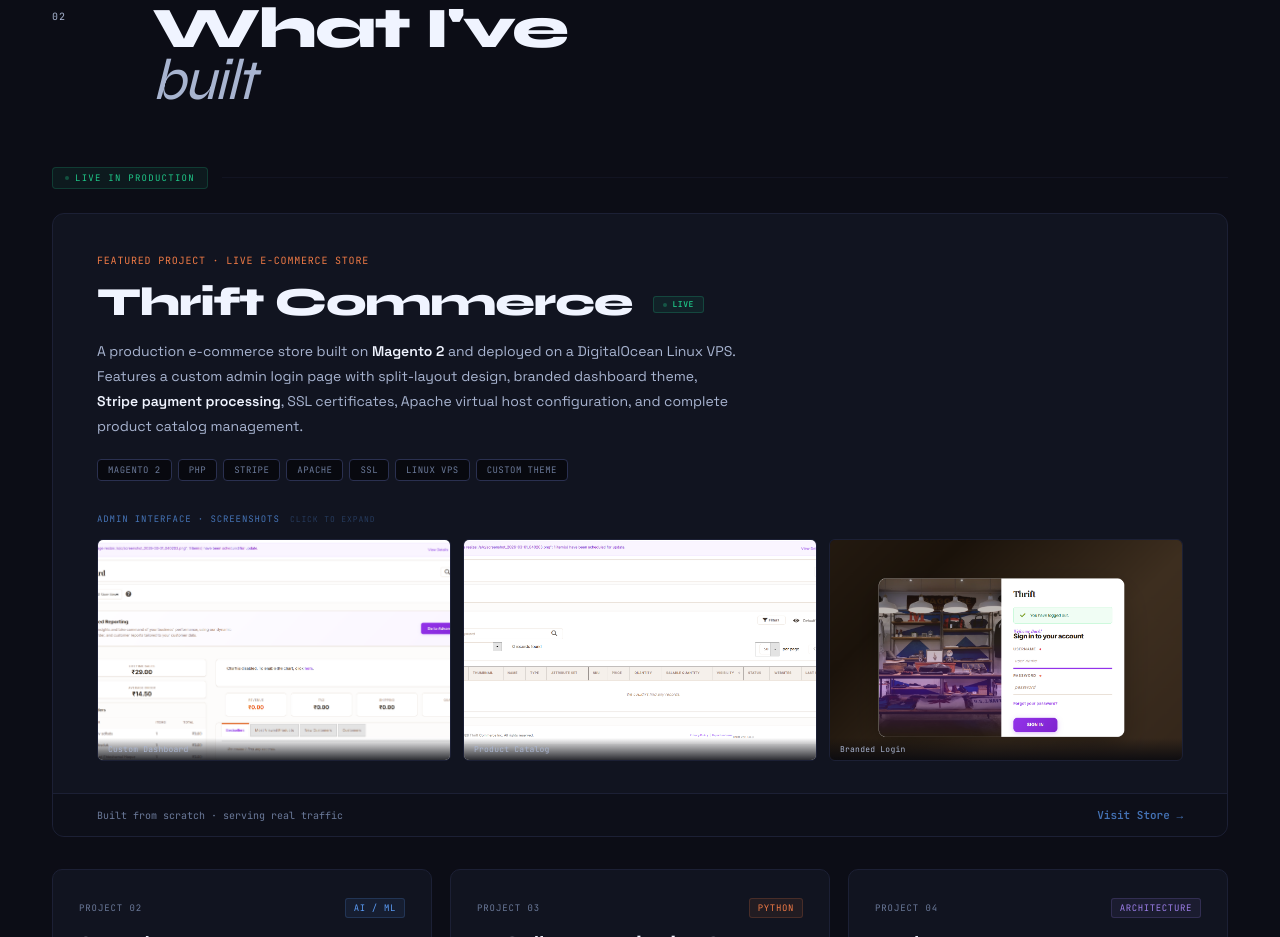
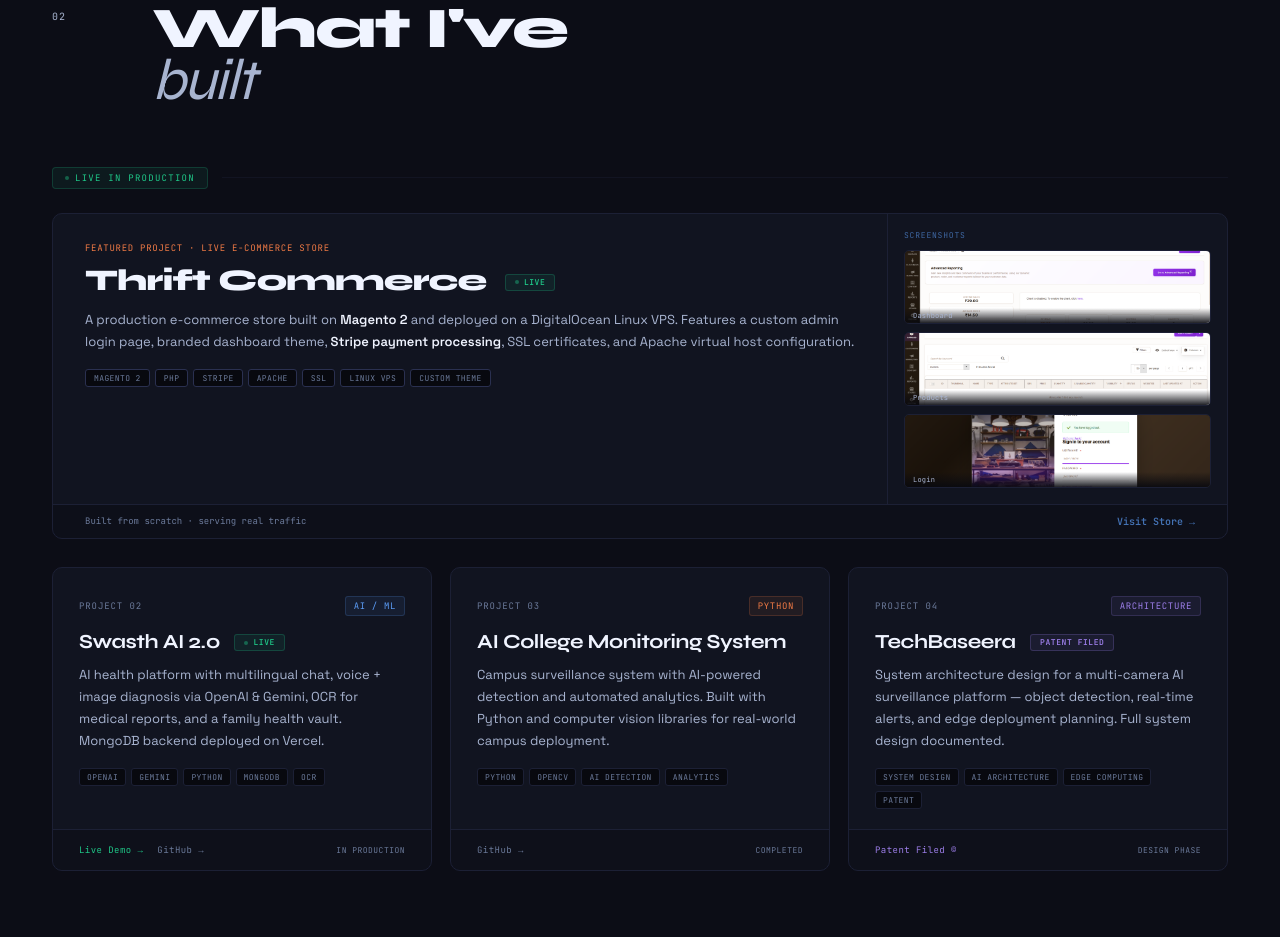
Before and after one commit to ehte-01/MyPortfolio, a plain HTML site: page index.html in a window 1280 px wide. Shown: the part 1863-2800 px from the top of the page. Drawn offline with Linux system fonts and the light colour scheme.

Commit message:
Compact featured card - side thumbnails, tighter layout

```diff
--- a/index.html
+++ b/index.html
@@ -157,28 +157,29 @@
 .proj-label-line{flex:1;height:1px;background:var(--border);opacity:.4;}
 
 /* featured card */
-.feat{background:var(--surface);border:1px solid var(--border);border-radius:12px;overflow:hidden;margin-bottom:32px;transition:border-color .3s,box-shadow .3s;}
-.feat:hover{border-color:rgba(91,156,246,.25);box-shadow:0 20px 60px rgba(0,0,0,.35);}
-.feat-header{padding:40px 44px 32px;}
-.feat-eyebrow{font-family:var(--font-code);font-size:10px;color:var(--orange);letter-spacing:.08em;text-transform:uppercase;margin-bottom:14px;}
-.feat-name{font-family:var(--font-head);font-weight:800;font-size:clamp(28px,3.2vw,40px);letter-spacing:-.03em;line-height:1.05;color:var(--text);margin-bottom:16px;transition:color .2s;}
+.feat{background:var(--surface);border:1px solid var(--border);border-radius:10px;overflow:hidden;margin-bottom:28px;transition:border-color .3s,box-shadow .3s;}
+.feat:hover{border-color:rgba(91,156,246,.25);box-shadow:0 12px 40px rgba(0,0,0,.3);}
+.feat-inner{display:grid;grid-template-columns:1fr 340px;}
+.feat-header{padding:28px 32px 24px;}
+.feat-eyebrow{font-family:var(--font-code);font-size:9px;color:var(--orange);letter-spacing:.08em;text-transform:uppercase;margin-bottom:10px;}
+.feat-name{font-family:var(--font-head);font-weight:800;font-size:clamp(22px,2.4vw,30px);letter-spacing:-.03em;line-height:1.1;color:var(--text);margin-bottom:12px;transition:color .2s;}
 .feat:hover .feat-name{color:var(--accent);}
-.feat-desc{font-size:14px;line-height:1.8;color:var(--text2);max-width:640px;margin-bottom:20px;}
+.feat-desc{font-size:13px;line-height:1.7;color:var(--text2);margin-bottom:16px;}
 .feat-desc strong{color:var(--text);font-weight:600;}
-.feat-tags{display:flex;flex-wrap:wrap;gap:6px;margin-bottom:0;}
-.ptag{font-family:var(--font-code);font-size:9px;text-transform:uppercase;letter-spacing:.05em;background:var(--bg);border:1px solid var(--border2);color:var(--text3);padding:4px 10px;border-radius:4px;transition:all .2s;}
+.feat-tags{display:flex;flex-wrap:wrap;gap:5px;margin-bottom:0;}
+.ptag{font-family:var(--font-code);font-size:8px;text-transform:uppercase;letter-spacing:.05em;background:var(--bg);border:1px solid var(--border2);color:var(--text3);padding:3px 8px;border-radius:3px;transition:all .2s;}
 .feat:hover .ptag{border-color:rgba(91,156,246,.2);color:var(--accent);}
 
-/* screenshots gallery */
-.feat-gallery{padding:0 44px 32px;}
-.feat-gallery-label{font-family:var(--font-code);font-size:9px;color:var(--accent);letter-spacing:.1em;text-transform:uppercase;margin-bottom:14px;opacity:.7;}
-.feat-gallery-grid{display:grid;grid-template-columns:repeat(3,1fr);gap:12px;}
-.feat-gallery-item{position:relative;border-radius:6px;overflow:hidden;border:1px solid var(--border);transition:border-color .25s,transform .25s,box-shadow .25s;cursor:pointer;}
-.feat-gallery-item:hover{border-color:var(--accent);transform:translateY(-2px);box-shadow:0 8px 24px rgba(0,0,0,.35);}
-.feat-gallery-item img{width:100%;display:block;aspect-ratio:16/10;object-fit:cover;}
-.feat-gallery-cap{position:absolute;bottom:0;left:0;right:0;padding:6px 10px;background:linear-gradient(transparent,rgba(8,9,15,.85));font-family:var(--font-code);font-size:8px;color:var(--text2);letter-spacing:.03em;}
-.feat-gallery-item::after{content:'\1F50D';position:absolute;top:50%;left:50%;transform:translate(-50%,-50%) scale(0);font-size:20px;opacity:0;transition:all .25s;pointer-events:none;filter:grayscale(1) brightness(2);}
-.feat-gallery-item:hover::after{transform:translate(-50%,-50%) scale(1);opacity:.7;}
+/* screenshots gallery — compact side strip */
+.feat-gallery{padding:16px;border-left:1px solid var(--border);display:flex;flex-direction:column;gap:8px;justify-content:center;}
+.feat-gallery-label{font-family:var(--font-code);font-size:8px;color:var(--accent);letter-spacing:.1em;text-transform:uppercase;opacity:.6;margin-bottom:2px;}
+.feat-gallery-grid{display:flex;flex-direction:column;gap:8px;}
+.feat-gallery-item{position:relative;border-radius:5px;overflow:hidden;border:1px solid var(--border);transition:border-color .2s,transform .2s,box-shadow .2s;cursor:pointer;}
+.feat-gallery-item:hover{border-color:var(--accent);transform:scale(1.02);box-shadow:0 6px 20px rgba(0,0,0,.3);}
+.feat-gallery-item img{width:100%;display:block;height:72px;object-fit:cover;}
+.feat-gallery-cap{position:absolute;bottom:0;left:0;right:0;padding:3px 8px;background:linear-gradient(transparent,rgba(8,9,15,.9));font-family:var(--font-code);font-size:7px;color:var(--text2);letter-spacing:.03em;}
+.feat-gallery-item::after{content:'\2197';position:absolute;top:4px;right:5px;font-size:10px;opacity:0;color:var(--accent);transition:opacity .2s;pointer-events:none;}
+.feat-gallery-item:hover::after{opacity:.8;}
 
 /* lightbox */
 .lightbox{position:fixed;inset:0;z-index:9999;background:rgba(4,5,8,.92);backdrop-filter:blur(12px);display:flex;align-items:center;justify-content:center;opacity:0;visibility:hidden;transition:opacity .3s,visibility .3s;cursor:zoom-out;}
@@ -190,9 +191,9 @@
 .lightbox-close:hover{background:var(--accent);color:var(--bg);border-color:var(--accent);}
 
 /* featured footer */
-.feat-foot{display:flex;justify-content:space-between;align-items:center;padding:14px 44px;border-top:1px solid var(--border);background:rgba(8,9,15,.4);}
-.feat-foot-note{font-family:var(--font-code);font-size:10px;color:var(--text3);}
-.feat-foot-link{font-family:var(--font-code);font-size:11px;font-weight:600;color:var(--accent);opacity:.7;transition:all .2s;display:inline-flex;align-items:center;gap:5px;}
+.feat-foot{display:flex;justify-content:space-between;align-items:center;padding:10px 32px;border-top:1px solid var(--border);background:rgba(8,9,15,.4);}
+.feat-foot-note{font-family:var(--font-code);font-size:9px;color:var(--text3);}
+.feat-foot-link{font-family:var(--font-code);font-size:10px;font-weight:600;color:var(--accent);opacity:.7;transition:all .2s;display:inline-flex;align-items:center;gap:5px;}
 .feat:hover .feat-foot-link{opacity:1;}
 
 /* project cards grid */
@@ -304,8 +305,12 @@
   .srv-i{display:none;}
   .srv-l{border-right:none;padding:22px 20px;}
   .srv-r{padding:22px 20px;}
-  .feat-header,.feat-gallery,.feat-foot{padding-left:24px;padding-right:24px;}
-  .feat-gallery-grid{grid-template-columns:1fr;}
+  .feat-inner{grid-template-columns:1fr;}
+  .feat-header{padding:24px 20px 20px;}
+  .feat-gallery{border-left:none;border-top:1px solid var(--border);flex-direction:row;padding:12px 20px;}
+  .feat-gallery-grid{flex-direction:row;}
+  .feat-gallery-item img{height:56px;width:100px;}
+  .feat-foot{padding:10px 20px;}
   .proj-grid{grid-template-columns:1fr;}
   .skills-grid{grid-template-columns:1fr;}
   .ct-grid{grid-template-columns:1fr;}
@@ -492,11 +497,12 @@
 
   <!-- FEATURED: Thrift Commerce -->
   <div class="feat up">
+    <div class="feat-inner">
       <div class="feat-header">
         <div class="feat-eyebrow">Featured Project · Live E-Commerce Store</div>
         <div class="feat-name">Thrift Commerce <span class="live-badge"><span class="live-badge-dot"></span>Live</span></div>
         <p class="feat-desc">
-        A production e-commerce store built on <strong>Magento 2</strong> and deployed on a DigitalOcean Linux VPS. Features a custom admin login page with split-layout design, branded dashboard theme, <strong>Stripe payment processing</strong>, SSL certificates, Apache virtual host configuration, and complete product catalog management.
+          A production e-commerce store built on <strong>Magento 2</strong> and deployed on a DigitalOcean Linux VPS. Features a custom admin login page, branded dashboard theme, <strong>Stripe payment processing</strong>, SSL certificates, and Apache virtual host configuration.
         </p>
         <div class="feat-tags">
           <span class="ptag">Magento 2</span>
@@ -508,21 +514,21 @@
           <span class="ptag">Custom Theme</span>
         </div>
       </div>
-
       <div class="feat-gallery">
-      <div class="feat-gallery-label">Admin Interface · Screenshots <span style="opacity:.4;font-size:8px;margin-left:4px;">click to expand</span></div>
+        <div class="feat-gallery-label">Screenshots</div>
         <div class="feat-gallery-grid">
           <div class="feat-gallery-item" onclick="openLightbox(this)">
             <img src="magento-dashboard.png" alt="Thrift Commerce — Custom Admin Dashboard" loading="lazy"/>
-          <div class="feat-gallery-cap">Custom Dashboard</div>
+            <div class="feat-gallery-cap">Dashboard</div>
           </div>
           <div class="feat-gallery-item" onclick="openLightbox(this)">
             <img src="magento-products.png" alt="Thrift Commerce — Product Catalog" loading="lazy"/>
-          <div class="feat-gallery-cap">Product Catalog</div>
+            <div class="feat-gallery-cap">Products</div>
           </div>
           <div class="feat-gallery-item" onclick="openLightbox(this)">
             <img src="magento-login.png" alt="Thrift Commerce — Branded Admin Login" loading="lazy"/>
-          <div class="feat-gallery-cap">Branded Login</div>
+            <div class="feat-gallery-cap">Login</div>
+          </div>
         </div>
       </div>
     </div>
```
Lines whose indentation alone changed are shown as unchanged.
